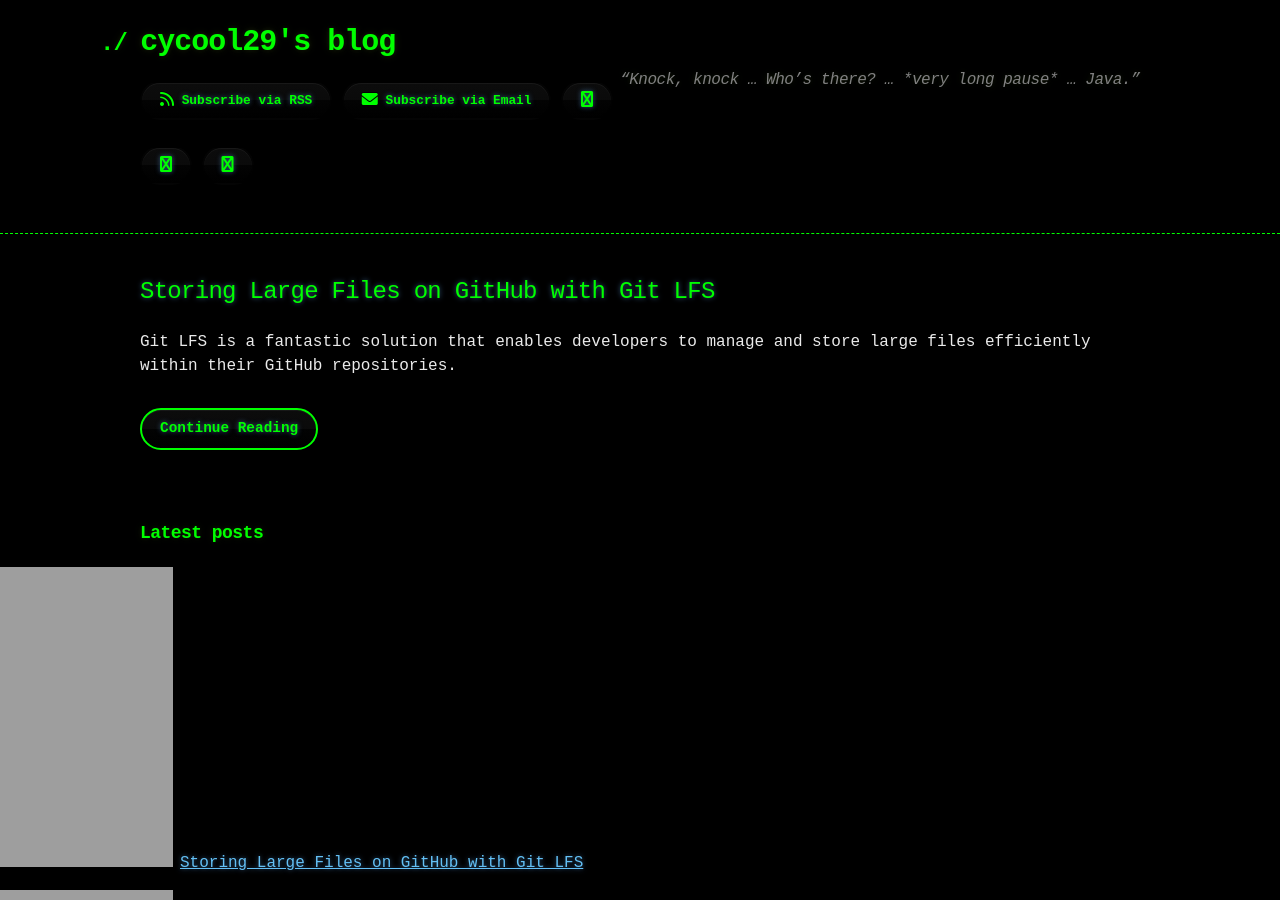
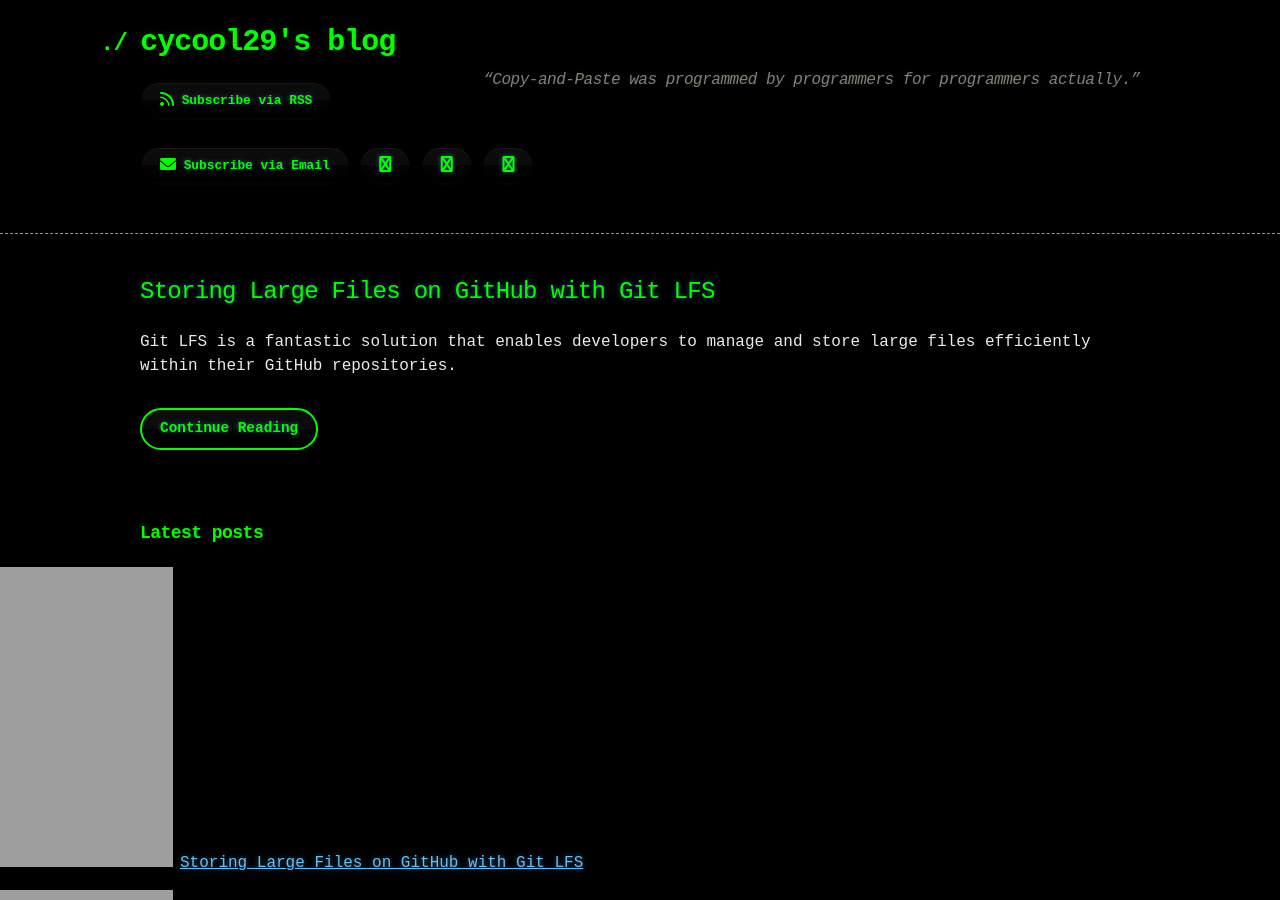
Before and after one commit to cycool29/cycool29.github.io, a Jekyll site: the page built from index.md, in a window 1280 px wide and 900 px high. Built offline with Jekyll 4.4.1, drawn with Linux system fonts in a browser that asks for light colours; a style sheet for code colours, icons or effects is not loaded.

Commit message:
Update quotes

```diff
--- a/_config.yml
+++ b/_config.yml
@@ -1,5 +1,5 @@
 title: cycool29's blog
-description: "“Knock, knock … Who’s there? … *very long pause* … Java.”"
+description: "“Copy-and-Paste was programmed by programmers for programmers actually.” "
 bio: A high school student. Intermediate in Python, Git, Bash. Learning JavaScript. He/Him. "
 author: cycool29
 url: https://cycool29.github.io
```
